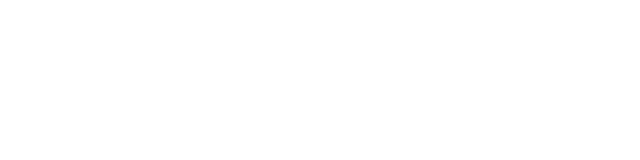
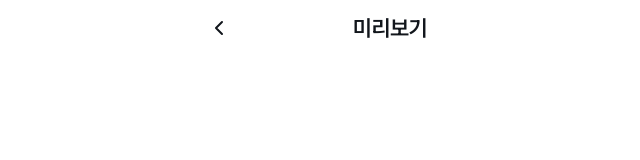
Before and after one commit to violetpay-social-seller/p3-web-seller, a Next.js app: page /seller/notice/preview in a window 1280 px wide. Before the commit this address had no page. Shown: the top 160 px of the page, without its empty margins (250-890 px from the left). Built offline with nearby package versions, Linux system fonts and the light colour scheme.

Commit message:
feat: add notice preview

```diff
--- /dev/null
+++ b/src/app/(seller)/seller/notice/preview/page.tsx
@@ -0,0 +1,5 @@
+import { NoticePreviewScreen } from "@/features/notice/ui/notice-preview-screen";
+
+export default function NoticePreviewPage() {
+  return <NoticePreviewScreen />;
+}
--- a/src/features/notice/ui/notice-home-screen.tsx
+++ b/src/features/notice/ui/notice-home-screen.tsx
@@ -1,5 +1,6 @@
 "use client";
 
+import { useRouter } from "next/navigation";
 import { Button } from "@/components/ui/button";
 import { SettingRow } from "@/components/ui/setting-row/setting-row";
 import { noticeCategories } from "@/features/notice/model/notice-categories";
@@ -8,6 +9,7 @@
 import { OrderFormHeader } from "@/features/order-form/ui/order-form-header";
 
 export function NoticeHomeScreen() {
+  const router = useRouter();
   const statusQuery = useStoreManagementStatusQuery();
   const itemsByType = useNoticeDraftStore((state) => state.itemsByType);
   const storeName = statusQuery.data?.storeName ?? "스토어";
@@ -40,6 +42,7 @@
       <div className="flex gap-2 px-4 pt-4 pb-[34px]">
         <Button
           className="h-11 flex-1 rounded-seller-md text-[15px] font-semibold"
+          onClick={() => router.push("/seller/notice/preview")}
           size="md"
           variant="outline"
         >
--- /dev/null
+++ b/src/features/notice/ui/notice-preview-screen.tsx
@@ -0,0 +1,36 @@
+"use client";
+
+import { noticeCategories } from "@/features/notice/model/notice-categories";
+import { useNoticeDraftStore } from "@/features/notice/model/notice-draft";
+import { NoticePreviewSection } from "@/features/notice/ui/notice-preview-section";
+import { OrderFormHeader } from "@/features/order-form/ui/order-form-header";
+
+export function NoticePreviewScreen() {
+  const itemsByType = useNoticeDraftStore((state) => state.itemsByType);
+  const previewCategories = noticeCategories
+    .map((category) => ({
+      ...category,
+      items: (itemsByType[category.type] ?? []).filter((item) => item.trim()),
+    }))
+    .filter((category) => category.items.length > 0);
+
+  return (
+    <main className="mx-auto flex min-h-dvh w-full max-w-[390px] flex-col bg-surface-default text-text-primary">
+      <OrderFormHeader
+        backHref="/seller/notice"
+        backLabel="공지사항으로 돌아가기"
+        showMenu={false}
+        title="미리보기"
+      />
+      <div className="flex flex-1 flex-col gap-2 overflow-y-auto p-4">
+        {previewCategories.map((category) => (
+          <NoticePreviewSection
+            items={category.items}
+            key={category.type}
+            title={category.label}
+          />
+        ))}
+      </div>
+    </main>
+  );
+}
--- /dev/null
+++ b/src/features/notice/ui/notice-preview-section.tsx
@@ -0,0 +1,54 @@
+"use client";
+
+import { ChevronDown } from "lucide-react";
+import { useState } from "react";
+
+type NoticePreviewSectionProps = {
+  items: string[];
+  title: string;
+};
+
+export function NoticePreviewSection({
+  items,
+  title,
+}: NoticePreviewSectionProps) {
+  const [expanded, setExpanded] = useState(true);
+
+  return (
+    <section className="flex flex-col gap-4 rounded-seller-sm bg-surface-default px-4 py-6">
+      <button
+        aria-expanded={expanded}
+        className="flex h-6 items-center justify-between text-left"
+        onClick={() => setExpanded((current) => !current)}
+        type="button"
+      >
+        <h2 className="text-seller-heading-md font-semibold tracking-[-0.54px]">
+          {title}
+        </h2>
+        <ChevronDown
+          aria-hidden="true"
+          className={`size-6 text-text-secondary transition-transform ${
+            expanded ? "rotate-180" : ""
+          }`}
+          strokeWidth={2}
+        />
+      </button>
+      {expanded ? (
+        <ul className="flex flex-col gap-1">
+          {items.map((item, index) => (
+            <li
+              className="flex gap-2 text-[13px] leading-[18px] tracking-[-0.13px] text-text-secondary"
+              key={`${index}-${item}`}
+            >
+              <span
+                aria-hidden="true"
+                className="mt-[7px] size-1 shrink-0 rounded-full bg-text-tertiary"
+              />
+              <span>{item}</span>
+            </li>
+          ))}
+        </ul>
+      ) : null}
+    </section>
+  );
+}
```
